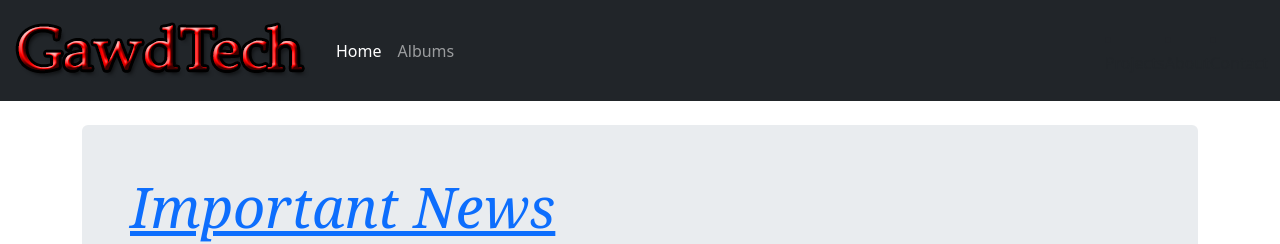
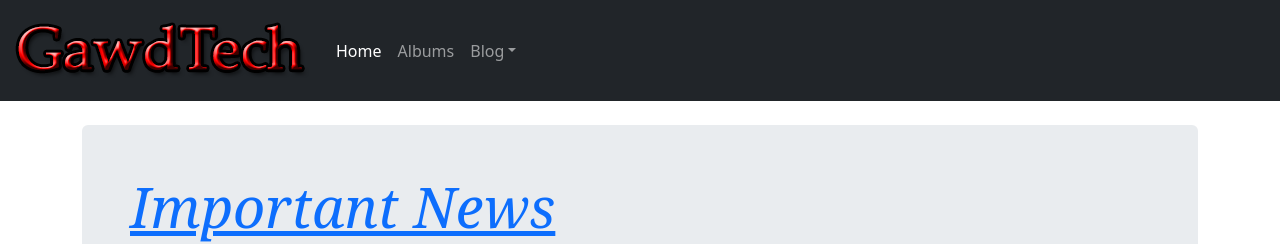
Before and after one commit to CoolV1994/Template-Bootstrap-5, a Jekyll site: the page built from index.html, in a window 1280 px wide and 900 px high. Shown: the top 244 px of the window. Built offline with Jekyll 4.4.1, drawn with Linux system fonts in a browser that asks for light colours; the list of posts is cut into pages by our own code.

Commit message:
Update navbar.html

```diff
--- a/_includes/navbar.html
+++ b/_includes/navbar.html
@@ -2,7 +2,7 @@
       <ul class="navbar-nav me-auto mb-2 mb-md-0">
 {% for link in include.links %}
     {% if link[1].first %}
-{% include navbar_menu.html level=include.level links=link %}
+{% include navbar_menu.html level=include.level link=link %}
     {% else %}
 {% include navbar_link.html level=include.level link=link %}
     {% endif %}
```
